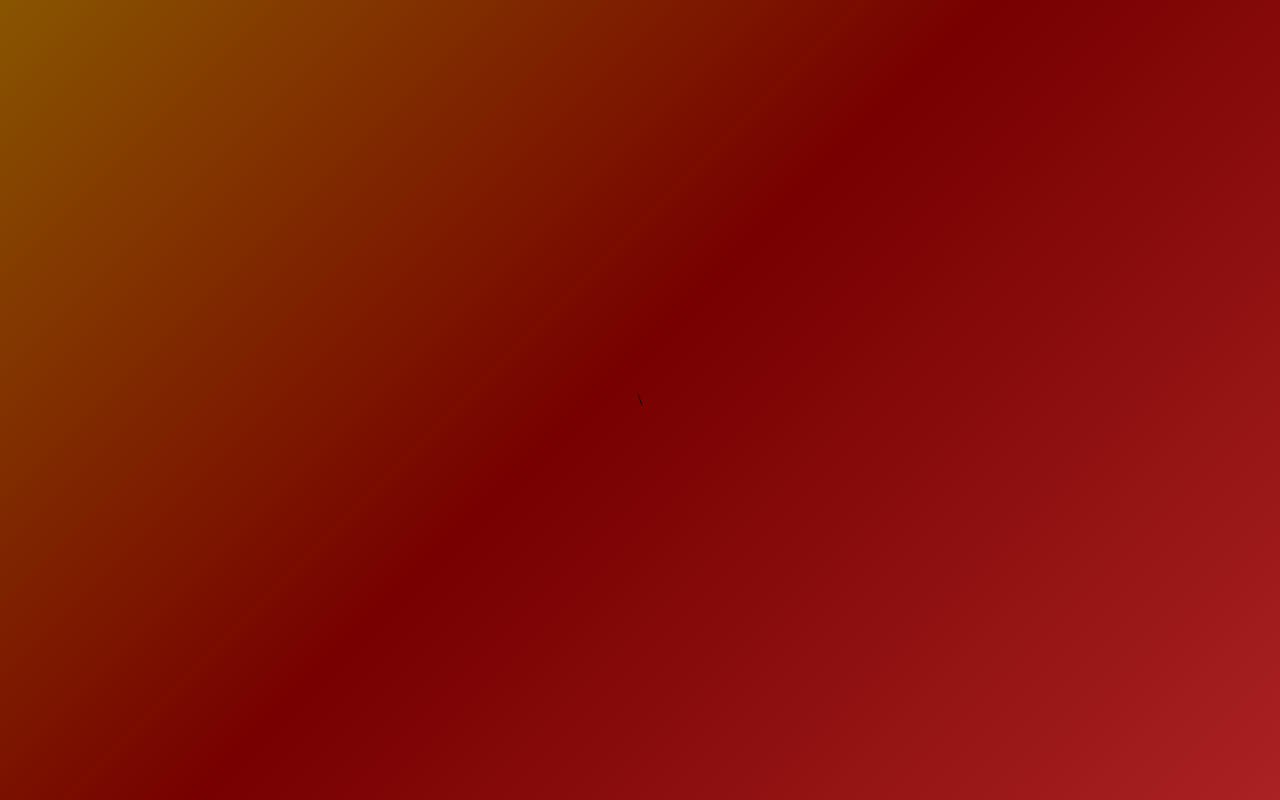
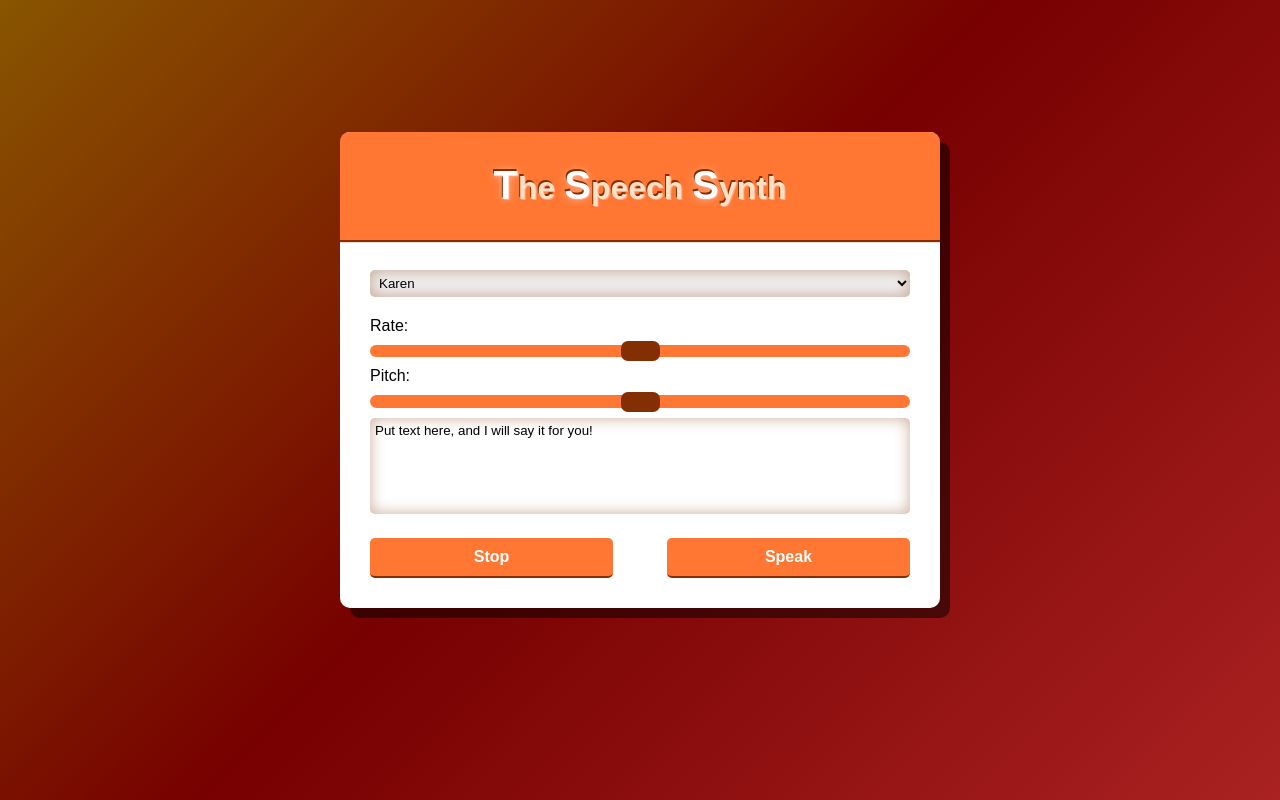
Before and after one commit to Brian-Fairbanks/100-days, a website: page 24-speechsynth/index.html in a window 1280 px wide. Drawn offline with Linux system fonts and the light colour scheme.

Commit message:
styled the input panel

```diff
--- a/24-speechsynth/index.html
+++ b/24-speechsynth/index.html
@@ -1,12 +1,46 @@
 <!DOCTYPE html>
 <html>
   <head>
-    <title>Speech Synth</title>\
+    <title>Speech Synth</title>
     <meta name="viewport" content="width-device-width, initial-scale=1"/>
     <link rel="stylesheet" href="style.css"/>
   </head>
   <body>
+    <div class="wrapper">
+      <div class="head">
+        <h1>
+          <span class="off">T</span>he <span class="off">S</span>peech <span class="off">S</span>ynth
+        </h1>
+      </div>
+      <div class="content">
 
+        <select name="voice" id="voiceSelector">
+          <option value="Karen">Karen</option>
+        </select>
+
+        <label for="rate">Rate:</label>
+        <input name="rate" type="range"
+          max="2" min="0" step=".05">
+
+        <label for="pitch">Pitch:</label>
+        <input name="pitch" type="range"
+          max="2" min="0" step=".05">
+
+        <textarea name="text" id="text">Put text here, and I will say it for you!</textarea>
+
+        <div class="buttonWrapper">
+          <button id="stopSpeech">Stop</button>
+          <button id="startSpeech">Speak</button>
+        </div>
+
+      </div>
+    </div>
+
+
+
+<script>
+
+</script>
 
   </body>
 </html>
--- a/24-speechsynth/style.css
+++ b/24-speechsynth/style.css
@@ -1,5 +1,6 @@
 :root {
   --mainColor:#f73;
+  --mainDark:rgb(131, 46, 3)
 }
 
 html {
@@ -8,6 +9,7 @@ html {
 
 *, *:before, *:after {
   box-sizing: inherit;
+  font-family:Arial, Helvetica, sans-serif;
 }
 
 body {
@@ -24,14 +26,179 @@ body {
 }
 
 .wrapper{
+  position:relative;
   width:70%;
-  max-width:700px;
+  max-width:600px;
   background:#fff;
   margin-top:40px;
   margin-bottom:100px;
-  padding:30px;
   text-align: justify;
 
   border-radius:10px;
-  box-shadow:10px 10px 0px rgba(0,0,0,.5)
+  box-shadow:10px 10px 0px rgba(0,0,0,.5);
+
+  overflow:hidden;
 }
+
+.head{
+  top:0px;
+  right:0px;
+  left:0px;
+  padding:10px;
+  background:var(--mainColor);
+  text-align:center;
+
+  box-shadow:0 2px 1px var(--mainDark);
+  text-shadow:1px 1px 0 rgb(252, 167, 125), -1px -2px 0 var(--mainDark);
+
+  color:rgb(255, 224, 196);
+}
+
+.off{
+  font-size:40px;
+  color:#fff;
+  text-shadow:1px 1px 0 rgb(252, 167, 125), -1px -2px 0 var(--mainDark), 0 0 8px rgba(255,255,255,.5);
+
+}
+
+.content{
+  position:relative;
+  padding:30px;
+}
+
+select, input, textarea{
+  width:100%;
+  margin-bottom:20px;
+  resize: none;
+}
+
+textarea{
+  height:6rem;
+}
+
+select, textarea{
+  border:none;
+  box-shadow:inset 0 0 15px rgba(131, 46, 3, .4);
+  border-radius:5px;
+  padding:5px;
+}
+
+.buttonWrapper{
+  width:100%;
+  display:flex;
+  justify-content:space-between;
+  padding:0px;
+  margin:0px;
+}
+
+button{
+  margin:auto;
+  background:var(--mainColor);
+  padding:10px;
+  width:45%;
+  margin:0px;
+  border:none;
+  border-radius:5px;
+  border-bottom:2px solid var(--mainDark);
+
+  color:#fff;
+  font-weight:700;
+  font-size:16px;
+}
+
+button:hover{
+  background:rgb(255, 133, 72)
+}
+
+
+/*
+ugh....
+this is why we use bootstrap
+*/
+input[type=range] {
+  -webkit-appearance: none;
+  margin: 10px 0;
+  width: 100%;
+}
+input[type=range]:focus {
+  outline: none;
+}
+input[type=range]::-webkit-slider-runnable-track {
+  width: 100%;
+  height: 12.8px;
+  cursor: pointer;
+  box-shadow: 0px 0px 0px #000000, 0px 0px 0px #0d0d0d;
+  background: var(--mainColor);
+  border-radius: 25px;
+  border: 0px solid #000101;
+}
+input[type=range]::-webkit-slider-thumb {
+  box-shadow: 0px 0px 0px #000000, 0px 0px 0px #0d0d0d;
+  border: 0px solid #000000;
+  height: 20px;
+  width: 39px;
+  border-radius: 7px;
+  background: var(--mainDark);
+  cursor: pointer;
+  -webkit-appearance: none;
+  margin-top: -3.6px;
+}
+input[type=range]:focus::-webkit-slider-runnable-track {
+  background: var(--mainColor);
+}
+input[type=range]::-moz-range-track {
+  width: 100%;
+  height: 12.8px;
+  cursor: pointer;
+  animate: 0.2s;
+  box-shadow: 0px 0px 0px #000000, 0px 0px 0px #0d0d0d;
+  background: var(--mainColor);
+  border-radius: 25px;
+  border: 0px solid #000101;
+}
+input[type=range]::-moz-range-thumb {
+  box-shadow: 0px 0px 0px #000000, 0px 0px 0px #0d0d0d;
+  border: 0px solid #000000;
+  height: 20px;
+  width: 39px;
+  border-radius: 7px;
+  background: var(--mainDark);
+  cursor: pointer;
+}
+input[type=range]::-ms-track {
+  width: 100%;
+  height: 12.8px;
+  cursor: pointer;
+  animate: 0.2s;
+  background: transparent;
+  border-color: transparent;
+  border-width: 39px 0;
+  color: transparent;
+}
+input[type=range]::-ms-fill-lower {
+  background: var(--mainColor);
+  border: 0px solid #000101;
+  border-radius: 50px;
+  box-shadow: 0px 0px 0px #000000, 0px 0px 0px #0d0d0d;
+}
+input[type=range]::-ms-fill-upper {
+  background: var(--mainColor);
+  border: 0px solid #000101;
+  border-radius: 50px;
+  box-shadow: 0px 0px 0px #000000, 0px 0px 0px #0d0d0d;
+}
+input[type=range]::-ms-thumb {
+  box-shadow: 0px 0px 0px #000000, 0px 0px 0px #0d0d0d;
+  border: 0px solid #000000;
+  height: 20px;
+  width: 39px;
+  border-radius: 7px;
+  background: var(--mainDark);
+  cursor: pointer;
+}
+input[type=range]:focus::-ms-fill-lower {
+  background: var(--mainColor);
+}
+input[type=range]:focus::-ms-fill-upper {
+  background: var(--mainColor);
+}
```
